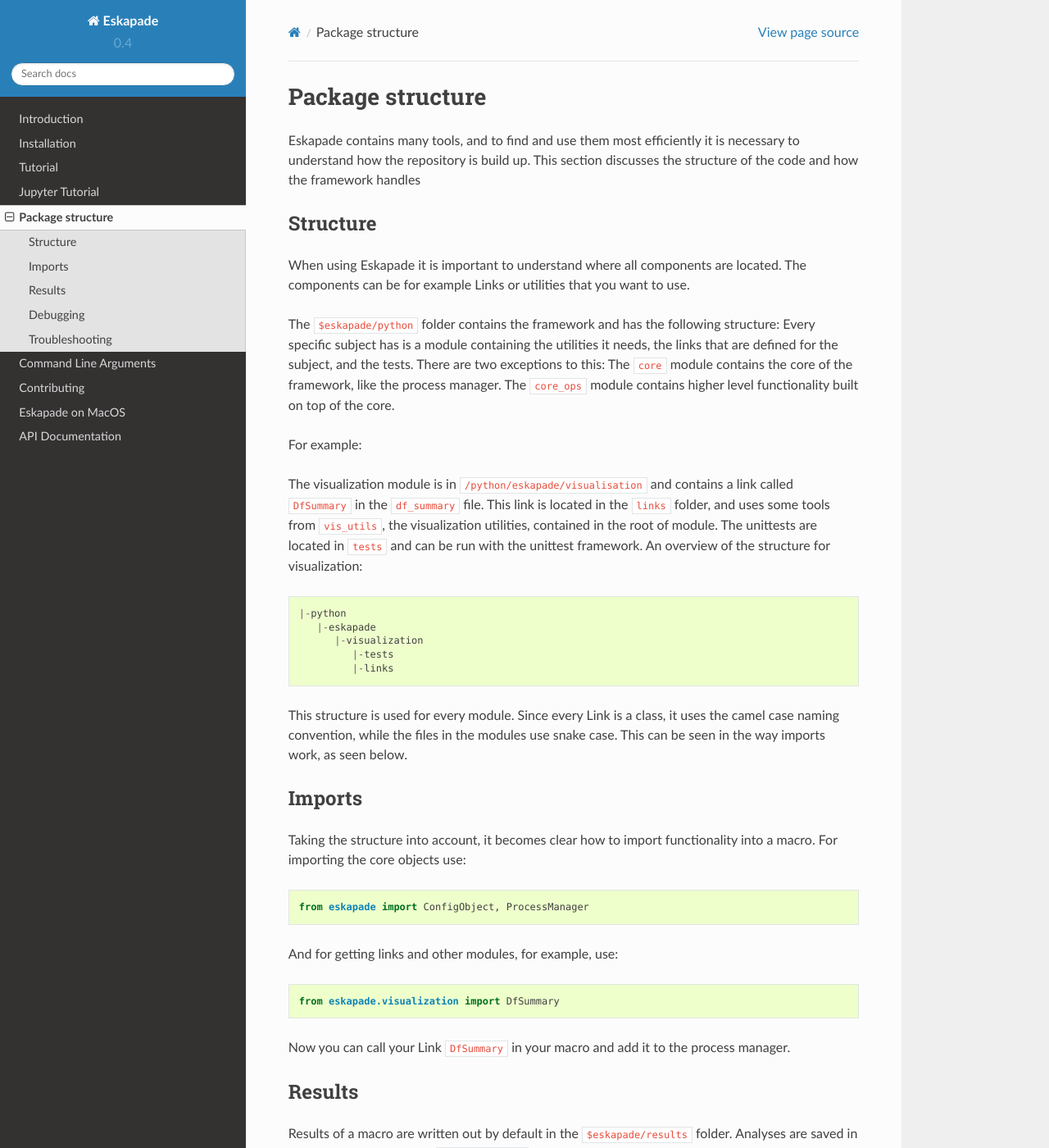
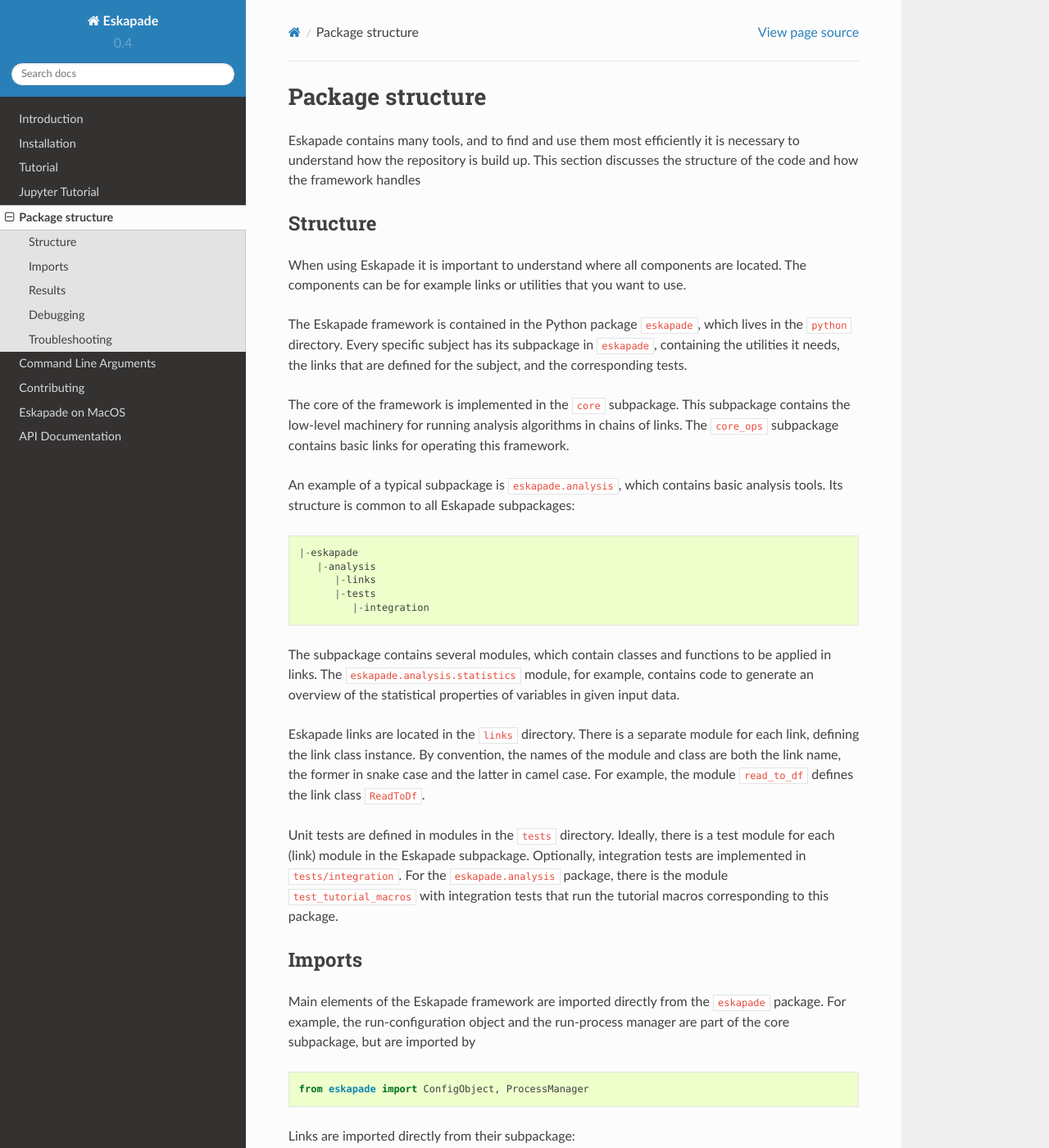
Before and after one commit to KaveIO/Eskapade, a Sphinx documentation site: the page built from docs/source/package_structure.rst, in a window 1280 px wide and 1400 px high. Shown: the whole window at 82% size. Built offline with Sphinx 7.4.7 and the Read the Docs theme 2.0.0, drawn with Linux system fonts in a browser that asks for light colours; pages that are not in the unit, such as notebooks, are missing from menus; some of the changed text lies outside the part shown.

Commit message:
Docs: Revise package-structure section

```diff
--- a/docs/source/package_structure.rst
+++ b/docs/source/package_structure.rst
@@ -9,64 +9,82 @@
 ---------
 
 When using Eskapade it is important to understand where all components are located. The components can be for
-example Links or utilities that you want to use.
+example links or utilities that you want to use.
 
-The ``$eskapade/python`` folder contains the framework and has the following structure: Every specific subject has is a module
-containing the utilities it needs, the links that are defined for the subject, and the tests.
-There are two exceptions to this: The ``core`` module contains the core of the framework, like the process manager.
-The ``core_ops`` module contains higher level functionality built on top of the core.
+The Eskapade framework is contained in the Python package ``eskapade``,
+which lives in the ``python`` directory.  Every specific subject has its
+subpackage in ``eskapade``, containing the utilities it needs, the links
+that are defined for the subject, and the corresponding tests.
 
-For example:
+The core of the framework is implemented in the ``core`` subpackage.
+This subpackage contains the low-level machinery for running analysis
+algorithms in chains of links.  The ``core_ops`` subpackage contains
+basic links for operating this framework.
 
-The visualization module is in ``/python/eskapade/visualisation`` and contains a link called ``DfSummary`` in the
-``df_summary`` file. This link is located in the ``links`` folder, and uses some tools from ``vis_utils``, the
-visualization utilities, contained in the root of module. The unittests are located in ``tests`` and can be run with
-the unittest framework. An overview of the structure for visualization::
+An example of a typical subpackage is ``eskapade.analysis``, which
+contains basic analysis tools.  Its structure is common to all Eskapade
+subpackages::
 
-  |-python
-     |-eskapade
-        |-visualization
-           |-tests
-           |-links
+   |-eskapade
+      |-analysis
+         |-links
+         |-tests
+            |-integration
 
+The subpackage contains several modules, which contain classes and
+functions to be applied in links.  The ``eskapade.analysis.statistics``
+module, for example, contains code to generate an overview of the
+statistical properties of variables in given input data.
 
-This structure is used for every module.
-Since every Link is a class, it uses the camel case naming convention, while the files in the modules use snake case.
-This can be seen in the way imports work, as seen below.
+Eskapade links are located in the ``links`` directory.  There is a
+separate module for each link, defining the link class instance.  By
+convention, the names of the module and class are both the link name,
+the former in snake case and the latter in camel case.  For example, the
+module ``read_to_df`` defines the link class ``ReadToDf``.
+
+Unit tests are defined in modules in the ``tests`` directory.  Ideally,
+there is a test module for each (link) module in the Eskapade
+subpackage.  Optionally, integration tests are implemented in
+``tests/integration``.  For the ``eskapade.analysis`` package, there is
+the module ``test_tutorial_macros`` with integration tests that run the
+tutorial macros corresponding to this package.
 
 Imports
 -------
 
-Taking the structure into account, it becomes clear how to import functionality into a macro. For importing the core
-objects use:
+Main elements of the Eskapade framework are imported directly from the
+``eskapade`` package.  For example, the run-configuration object and the
+run-process manager are part of the core subpackage, but are imported by
 
 .. code-block:: python
 
   from eskapade import ConfigObject, ProcessManager
 
-And for getting links and other modules, for example, use:
+Links are imported directly from their subpackage:
 
 .. code-block:: python
 
-  from eskapade.visualization import DfSummary
+  from eskapade.analysis import ReadToDf
 
-Now you can call your Link ``DfSummary`` in your macro and add it to the process manager.
+In a macro, you can now instantiate and configure the ``ReadToDf`` link
+and add it to a chain in the process manager.
 
 Results
 -------
 
-Results of a macro are written out by default in the ``$eskapade/results`` folder. Analyses are saved in the results
-folder by their ``$analysis_name`` given in the macro. Every saved analysis has the following underlying folders:
+Results of a macro are written out by default in the ``results``
+directory. The analysis run is persisted in the results directory by the
+``analysis_name`` given in the macro. This directory has the following
+structure:
 
-  * config, containing the configuration of the macro
-  * data, containing input data (or pointers), in-between states that you want to save explicitly, results that
-    such as graphs, and a trained model
+  * ``config``: the configuration macro
+  * ``proc_service_data``: persisted states of run-process services
+  * ``data``: analysis results, such as graphs or a trained model
 
-The subfolders save the files by version of the analysis code that you run, defaulting to: ``v0, v1, v2, ...``
-For example the output of tutorial ``esk304_df_boxplot`` is saved in the folder:
-``./results/esk304_df_boxplot/data/v0/report/``.
-
-Similarly config and other objects are saved in their respective folders.
+The data for each of these elements are stored by the analysis version,
+e.g. ``v0``, ``v1``, ``v2``, etc.  For example, the report produced by
+the tutorial ``esk301_dfsummary_plotter`` is saved in the directory
+``results/esk304_df_boxplot/data/v0/report``.
 
 Debugging
 ---------
```
